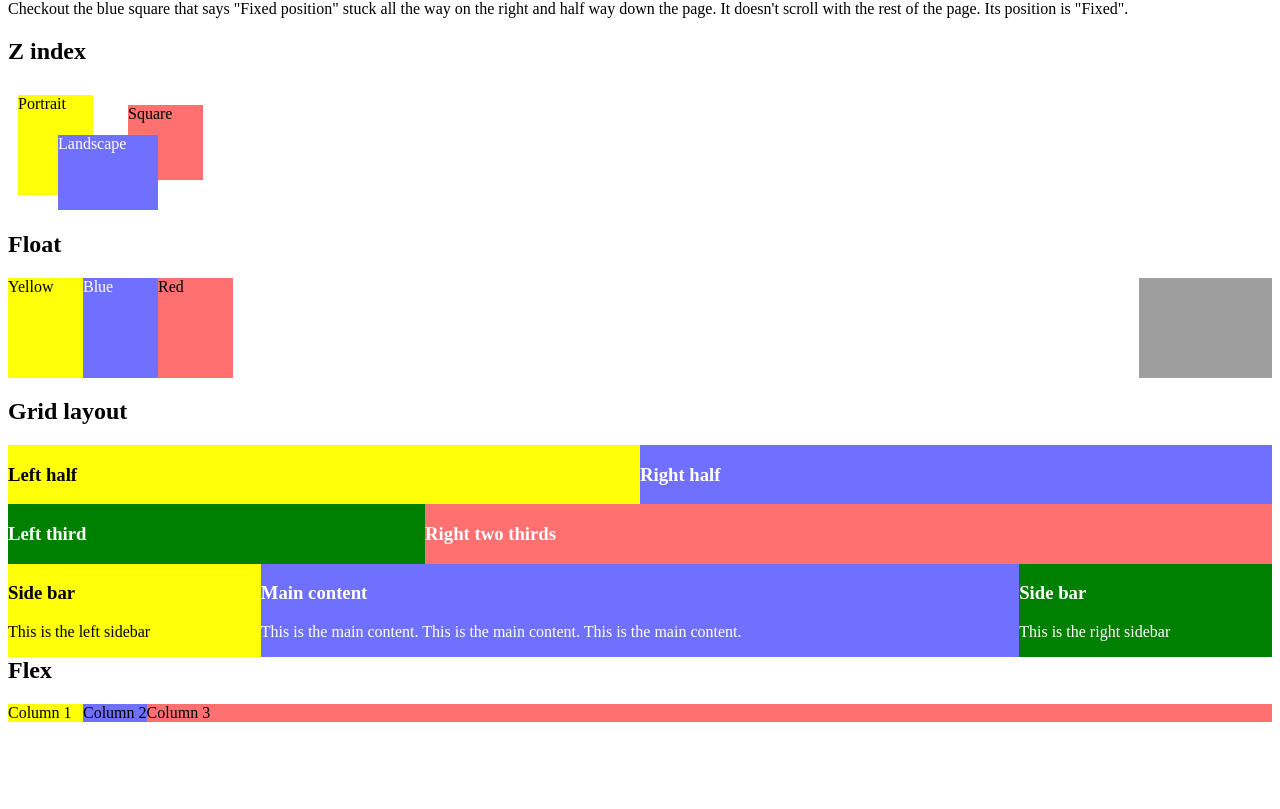
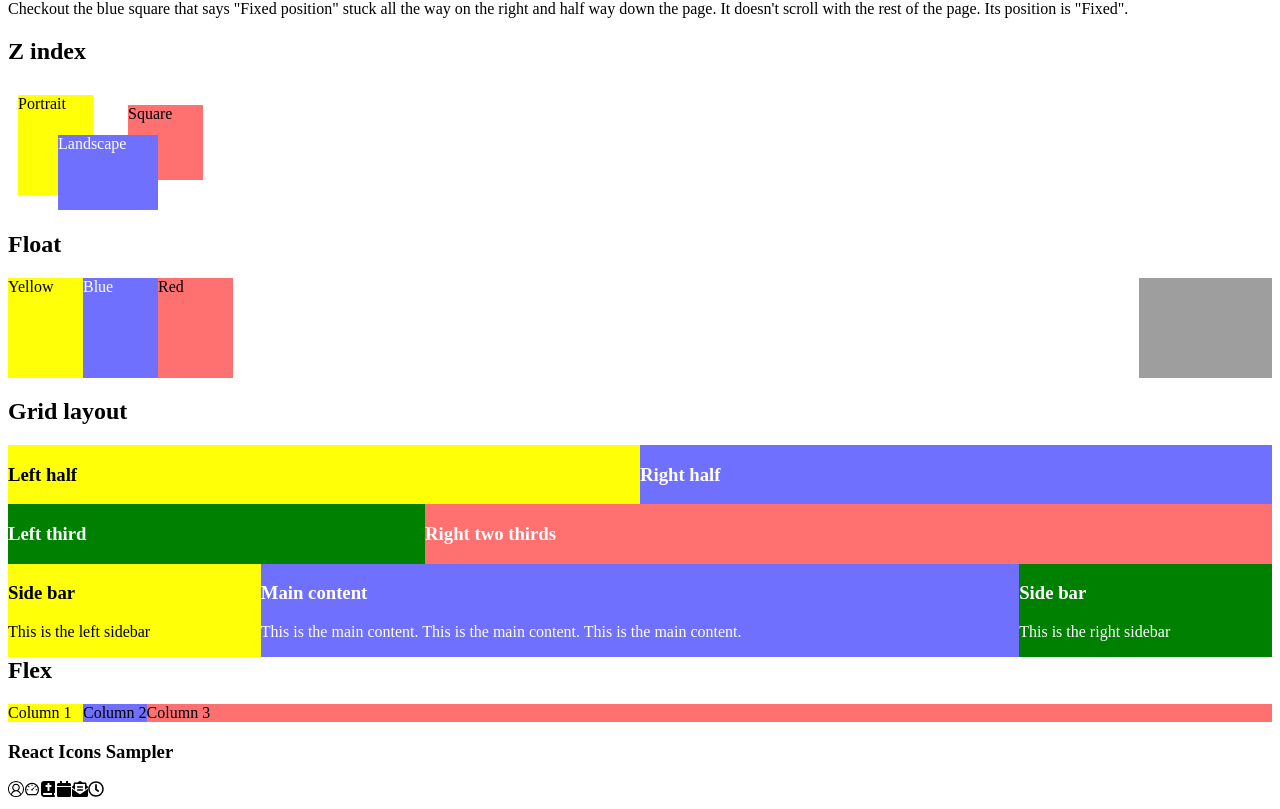
Before and after one commit to VanditGupta/kanbas-react-web-app, a React (Create React App) app: page /#/Labs/Lab2 in a window 1280 px wide. Shown: the part 3633-4442 px from the top of the page. Before the commit the page ends 4363 px from the top, so only its background shows below. Built offline with nearby package versions, Linux system fonts and the light colour scheme; grey boxes are pictures that could not be loaded; the HTML template or start-up script is replaced by a standard one.

Commit message:
Lab 2 3.2 complete

```diff
--- a/package.json
+++ b/package.json
@@ -12,6 +12,7 @@
     "@types/react-dom": "^18.3.0",
     "react": "^18.3.1",
     "react-dom": "^18.3.1",
+    "react-icons": "^5.2.1",
     "react-router": "^6.23.1",
     "react-router-dom": "^6.23.1",
     "react-scripts": "5.0.1",
--- /dev/null
+++ b/src/Labs/Lab2/ReactIconSampler.tsx
@@ -0,0 +1,20 @@
+import { FaCalendar, FaEnvelopeOpenText, FaRegClock }
+  from "react-icons/fa";
+import { AiOutlineDashboard } from "react-icons/ai";
+import { FaBookBible } from "react-icons/fa6";
+import { VscAccount } from "react-icons/vsc";
+export default function ReactIconsSampler() {
+  return (
+    <div id="wd-react-icons-sampler" className="mb-4">
+      <h3>React Icons Sampler</h3>
+      <div className="d-flex">
+        <VscAccount className="fs-3 text" />
+        <AiOutlineDashboard className="fs-3 text" />
+        <FaBookBible className="fs-3 text" />
+        <FaCalendar className="fs-3 text" />
+        <FaEnvelopeOpenText className="fs-3 text" />
+        <FaRegClock className="fs-3 text" />
+      </div>
+    </div>
+  );
+}
--- a/src/Labs/Lab2/index.tsx
+++ b/src/Labs/Lab2/index.tsx
@@ -1,4 +1,5 @@
 import "./index.css";
+import ReactIconSampler from "./ReactIconSampler";
 export default function Lab2() {
   return (
     <div id="wd-lab2">
@@ -297,6 +298,9 @@
 
 
 
+<ReactIconSampler />
+
+
 
 
 
```
Also changed, not shown: 1 other file (tests, documents, lock files or other folders).
